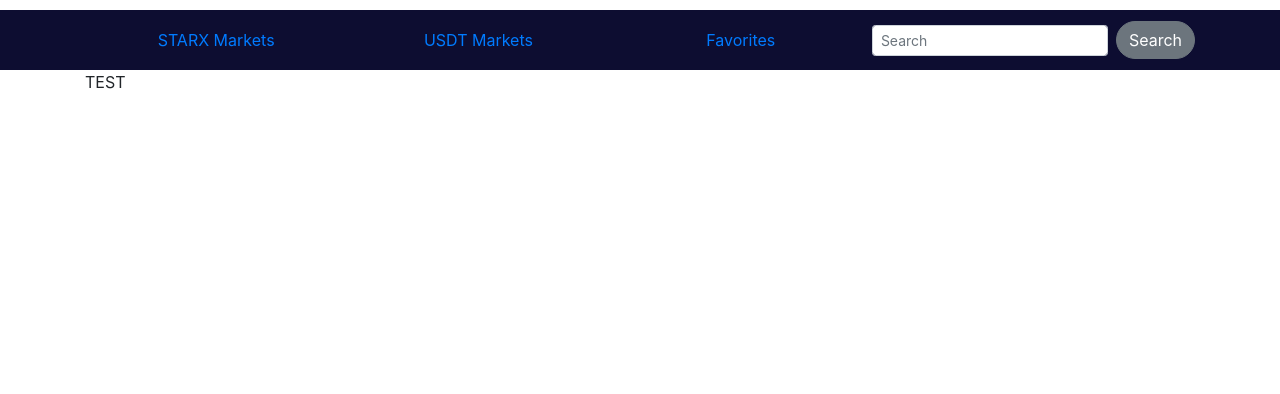
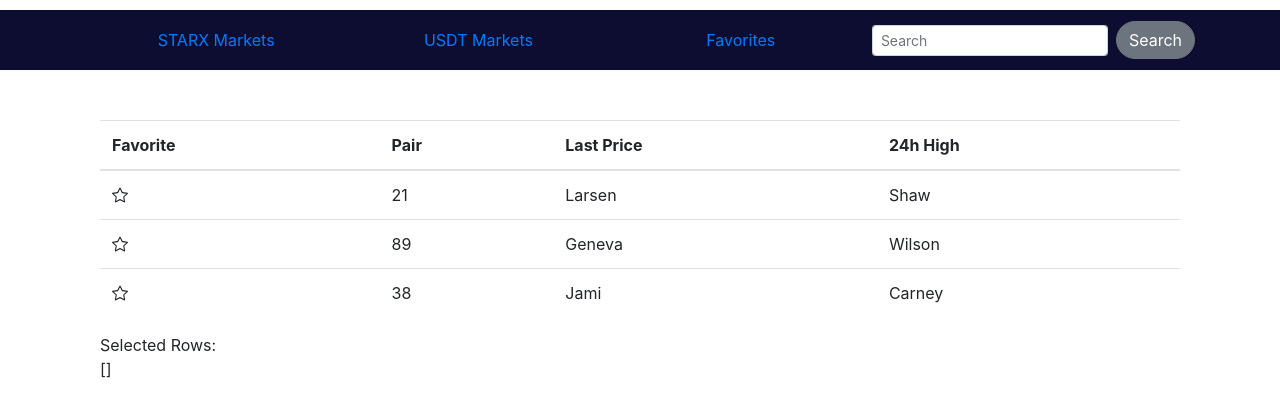
Before and after one commit to virgananta93/starxmarket, a Vue app: page /#/ in a window 1280 px wide. Shown: the part 1038-1432 px from the top of the page. Before the commit the page ends 1132 px from the top, so only its background shows below. Built offline with nearby package versions, Linux system fonts and the light colour scheme; no server answers.

Commit message:
Done table for StarX

```diff
--- a/src/components/Navbar.vue
+++ b/src/components/Navbar.vue
@@ -19,7 +19,7 @@
         <!-- Right aligned nav items -->
         <b-navbar-nav class="ml-auto">
           <b-nav-item to="/">Login</b-nav-item>
-          <b-button class="register-btn align-middle" pill variant="outline-warning" to="/">Register</b-button>
+          <b-button class="register-btn align-middle" pill variant="warning" to="/">Register</b-button>
           <b-nav-item to="/">Support</b-nav-item>
 
           <!-- Language items -->
@@ -69,6 +69,11 @@ export default {
 }
 .navbar.shrink{
   background: #0d0d31;
+    -webkit-transition: all .25s ease-in-out;
+    -moz-transition: all .25s ease-in-out;
+    -ms-transition: all .25s ease-in-out;
+    -o-transition: all .25s ease-in-out;
+    transition: all .25s ease-in-out;
 }
 .navbar-nav {
     align-items: center;
--- /dev/null
+++ b/src/components/StarxListing.vue
@@ -0,0 +1,62 @@
+<template>
+  <div>
+    <b-table
+      ref="selectableTable"
+      selectable
+      :items="items"
+      :fields="fields"
+      @row-selected="onRowSelected"
+      responsive="sm"
+    >
+      <template v-slot:cell(favorite)="{ rowSelected }">
+        <template v-if="rowSelected">
+          <span aria-hidden="true"><b-icon icon="star-fill"></b-icon></span>
+
+          <span class="sr-only">Favorite</span>
+        </template>
+        <template v-else>
+          <span aria-hidden="true"><b-icon icon="star"></b-icon></span>
+          <span class="sr-only">Not selected</span>
+        </template>
+      </template>
+    </b-table>
+    <p>
+      Selected Rows:<br />
+      {{ favorite }}
+    </p>
+  </div>
+</template>
+
+<script>
+export default {
+  name: "StarxListing",
+  data() {
+    return {
+      fields: ["favorite", "pair", "last_price", '24h_high'],
+      items: [
+        { isActive: false, pair: 21, last_price: "Larsen", '24h_high': "Shaw" },
+        { isActive: false, pair: 89, last_price: "Geneva", '24h_high': "Wilson" },
+        { isActive: true, pair: 38, last_price: "Jami", '24h_high': "Carney" },
+      ],
+      favorite: [],
+    };
+  },
+  methods: {
+    onRowSelected(items) {
+      this.favorite = items;
+    },
+  },
+};
+</script>
+
+<style lang="scss" scoped>
+@import "./src/assets/css/style.scss";
+
+.bi-star-fill {
+  color: $primary-starx-color;
+}
+
+.table > tbody > .table-active, .table > tbody > .table-active > th, .table > tbody > .table-active > td{
+    background-color: red !important;
+}
+</style>
--- a/src/components/StarxMarkets.vue
+++ b/src/components/StarxMarkets.vue
@@ -6,15 +6,16 @@
       @selected="setSelected"
     >
       <Tab :isSelected="selected === 'STARX Markets'">
-        TEST
+        <b-container class="star-listing-data">
+          <StarxListing />
+        </b-container>
       </Tab>
       <Tab :isSelected="selected === 'USDT Markets'">
         <b-container>
-           <b-table striped hover :items="vendors"></b-table>
+          <b-table striped hover :items="vendors"></b-table>
         </b-container>
       </Tab>
       <Tab :isSelected="selected === 'Favorites'">
-         <b-spinner type="grow" small></b-spinner> I'm <i>custom</i> <strong>title</strong>
       </Tab>
     </TabNav>
   </div>
@@ -25,7 +26,7 @@ import axios from "axios";
 import VueAxios from "vue-axios";
 import TabNav from "@/components/TabNav.vue";
 import Tab from "@/components/Tab.vue";
-
+import StarxListing from "@/components/StarxListing.vue";
 import Vue from "vue";
 
 Vue.use(VueAxios, axios);
@@ -35,6 +36,7 @@ export default {
   components: {
     TabNav,
     Tab,
+    StarxListing,
   },
   data() {
     return {
@@ -70,5 +72,8 @@ export default {
 </script>
 
 <style lang="scss" scoped>
+.star-listing-data{
+  margin-top: 50px;
+}
 
 </style>
```
Also changed, not shown: src/components/FavoritesListing.vue (added, +16 -0 lines).
